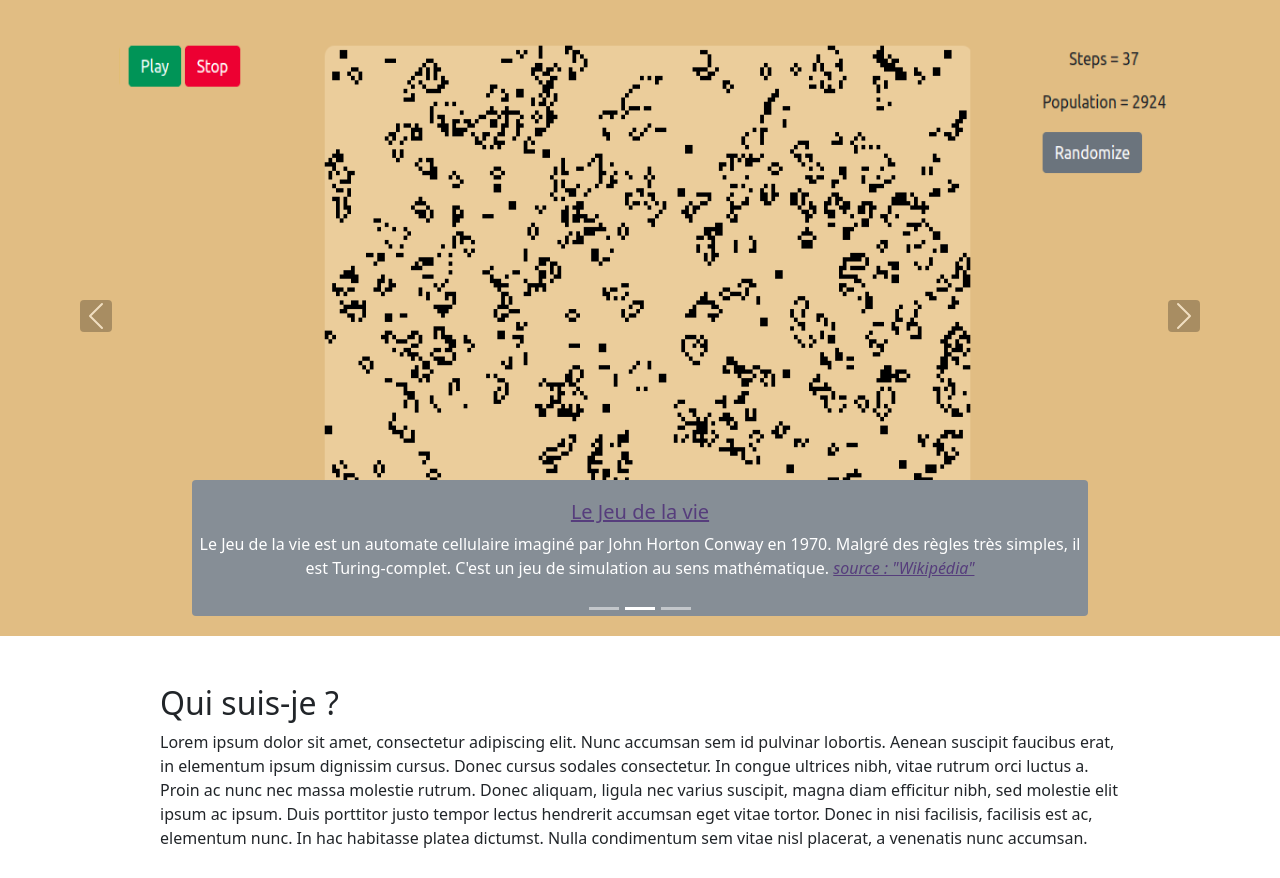
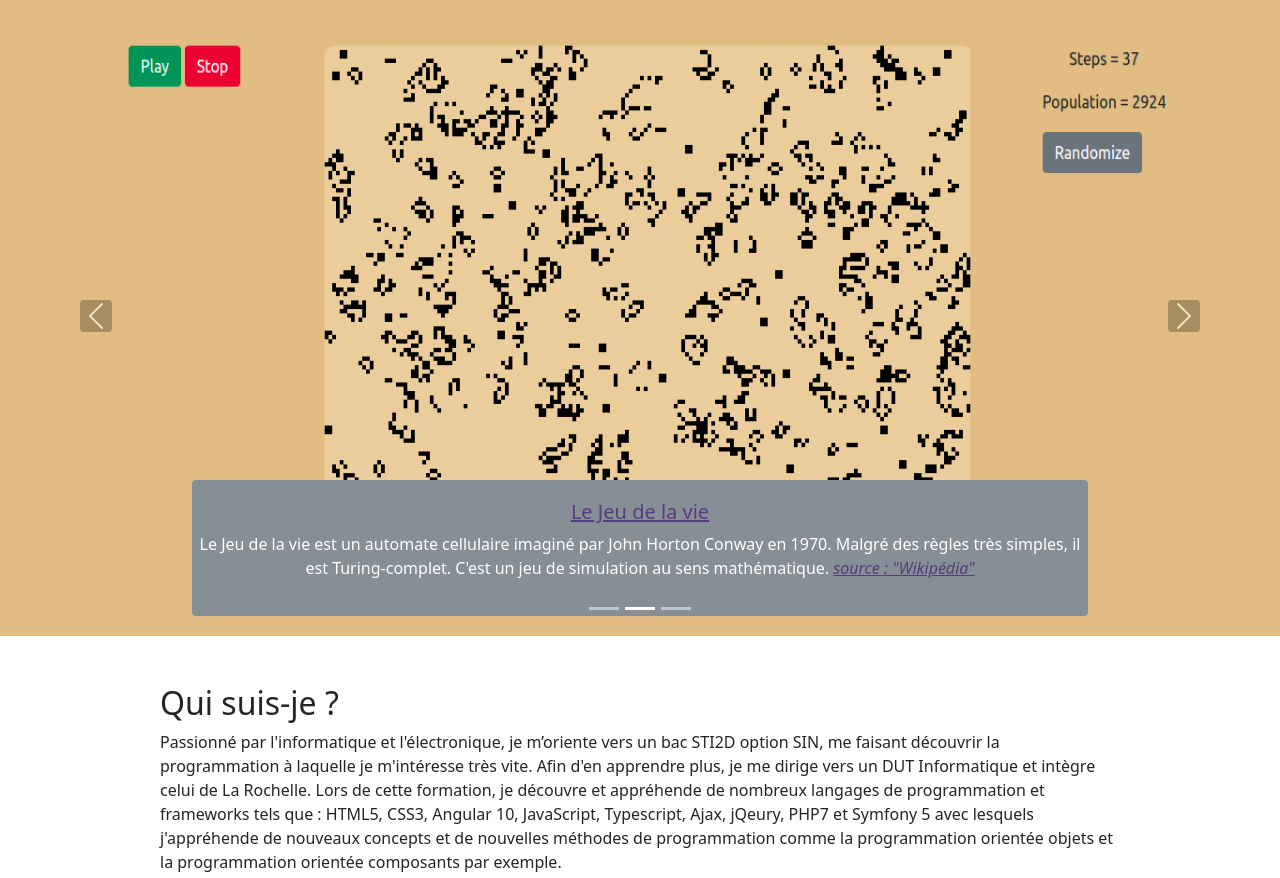
Before and after one commit to tdecourt/Onite, a plain HTML site: page index.html in a window 1280 px wide. Shown: the part 74-952 px from the top of the page. Drawn offline with nearby package versions, Linux system fonts and the light colour scheme.

Commit message:
add description perso

```diff
--- a/index.html
+++ b/index.html
@@ -76,9 +76,9 @@
         <div class="mt-5 mx-auto w-75" style="max-width: 1080px;">
             <h2>Qui suis-je ?</h2>
             <p>
-                Lorem ipsum dolor sit amet, consectetur adipiscing elit. Nunc accumsan sem id pulvinar lobortis. Aenean suscipit faucibus erat, in elementum ipsum dignissim cursus. Donec cursus sodales consectetur. In congue ultrices nibh, vitae rutrum orci luctus a.
-                Proin ac nunc nec massa molestie rutrum. Donec aliquam, ligula nec varius suscipit, magna diam efficitur nibh, sed molestie elit ipsum ac ipsum. Duis porttitor justo tempor lectus hendrerit accumsan eget vitae tortor. Donec in nisi facilisis,
-                facilisis est ac, elementum nunc. In hac habitasse platea dictumst. Nulla condimentum sem vitae nisl placerat, a venenatis nunc accumsan.
+                Passionné par l'informatique et l'électronique, je m’oriente vers un bac STI2D option SIN, me faisant découvrir la programmation à laquelle je m'intéresse très vite. Afin d'en apprendre plus, je me dirige vers un DUT Informatique et intègre celui de La
+                Rochelle. Lors de cette formation, je découvre et appréhende de nombreux langages de programmation et frameworks tels que : HTML5, CSS3, Angular 10, JavaScript, Typescript, Ajax, jQeury, PHP7 et Symfony 5 avec lesquels j'appréhende de
+                nouveaux concepts et de nouvelles méthodes de programmation comme la programmation orientée objets et la programmation orientée composants par exemple.
             </p>
         </div>
     </section>
```
